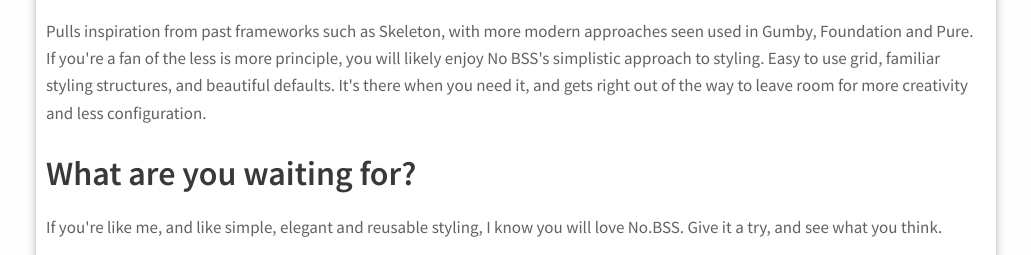
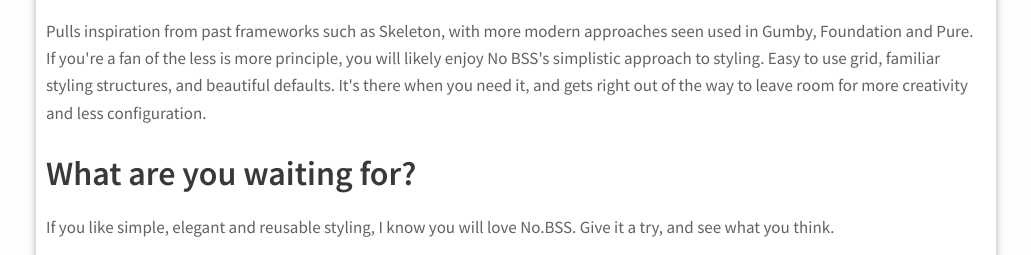
Before and after one commit to bmartel/No.BSS, a website: page index.html in a window 1280 px wide. Shown: the part 694-949 px from the top of the page, without its empty margins (124-1155 px from the left). Drawn offline with Linux system fonts and the light colour scheme.

Commit message:
Modified index.html sample file

```diff
--- a/index.html
+++ b/index.html
@@ -37,7 +37,7 @@
                 <h2>Modern</h2>
                 <p>Pulls inspiration from past frameworks such as Skeleton, with more modern approaches seen used in Gumby, Foundation and Pure. If you're a fan of the less is more principle, you will likely enjoy No BSS's simplistic approach to styling. Easy to use grid, familiar styling structures, and beautiful defaults. It's there when you need it, and gets right out of the way to leave room for more creativity and less configuration.</p>
                 <h2>What are you waiting for?</h2>
-                <p>If you're like me, and like simple, elegant and reusable styling, I know you will love No.BSS. Give it a try, and see what you think.</p>
+                <p>If you like simple, elegant and reusable styling, I know you will love No.BSS. Give it a try, and see what you think.</p>
                 <table class="clean-table">
                     <thead>
                         <tr>
```
Also changed, not shown: sass/_panels.scss (line endings or trailing spaces).
